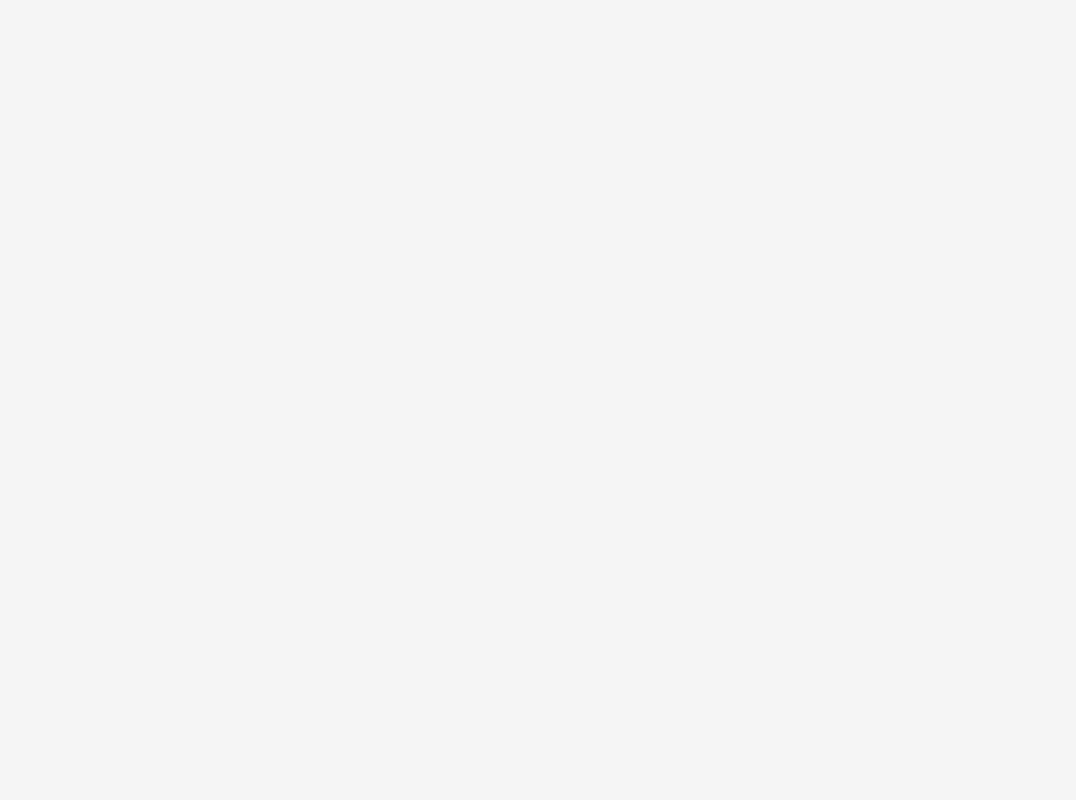
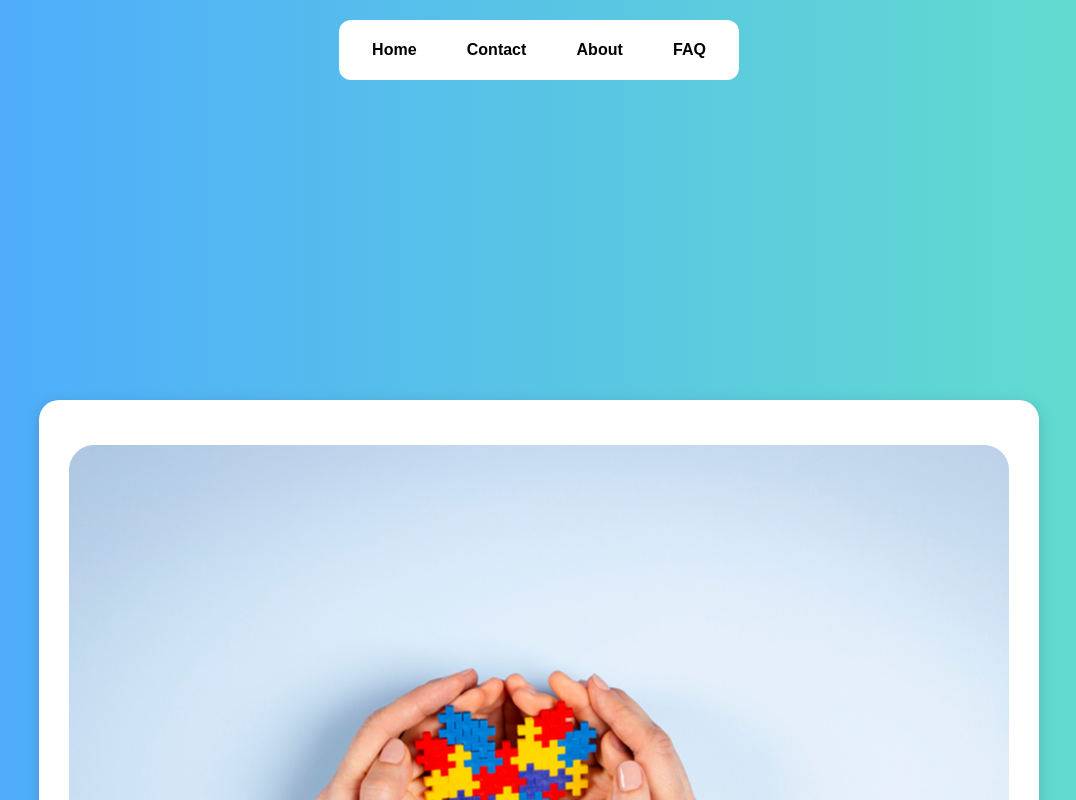
Before and after one commit to pviktorr/react-tcc, a React (Vite) app in the folder reactero/: page /home in a window 1280 px wide. Before the commit this address had no page. Shown: the top 800 px of the page, without its empty margins (101-1177 px from the left). Built offline with nearby package versions, Linux system fonts and the light colour scheme.

Commit message:
Arrumando umas coisinhas da home e a navegação certa (peve)

```diff
--- a/reactero/src/Components/Navbar/Navbar.css
+++ /dev/null
@@ -1,131 +0,0 @@
-*{
-  padding: 0 ;
-  box-sizing: border-box;
-  margin: 0;
-}
-
-.body{
-position: relative;
-}
-
-.navbar {
-  background-color: #2563eb;
-  position: relative;
-
-  top: 20px;
-  left: 50%;
-  transform: translateX(-50%);
-  z-index: 1000;
-  border-radius: 10px;
-  backdrop-filter: blur(10px);
-  box-shadow:
-    0 8px 32px rgba(199, 189, 189, 0.1),
-    0 2px 8px rgba(0, 0, 0, 0.05),
-    inset 0 1px 0 rgba(255, 255, 255, 0.1);
-
-  min-width: 280px;
-  max-width: 90vw;
-  height: auto;
-  min-height: 52px;
-  padding: 10px 16px;
-  justify-content: center;
-}
-
-.navbar-container {
-  display: flex;
-  justify-content: center;
-  align-items: center;
-
-  gap: 4px;
-  width: 100vw;
-  height: 100%;
-}
-
-.nav-item {
-  background: none;
-  border: none;
-  cursor: pointer;
-  padding: 8px 12px;
-  border-radius: 12px;
-  display: flex;
-  flex-direction: column;
-  align-items: center;
-  gap: 2px;
-  transition: all 0.3s cubic-bezier(0.4, 0, 0.2, 1);
-  text-decoration: none;
-  min-width: 60px;
-  flex: 1;
-  max-width: 80px;
-  position: relative;
-}
-
-.nav-item:hover {
-  background-color: rgb(240, 237, 237);
-  transform: translateY(-1px);
-}
-
-.nav-item.active {
-  background-color: rgba(243, 243, 243, 0.336);
-}
-
-.nav-item.active::after {
-  content: '';
-  position: absolute;
-  bottom: -8px;
-  width: 4px;
-  height: 4px;
-  background-color: #ffffff;
-  border-radius: 50%;
-}
-
-.nav-icon {
-  font-size: 1rem;
-  color: #ffffff;
-  filter: brightness(0);
-  transition: transform 0.2s ease;
-  font-weight: 300;
-}
-
-.nav-item:hover .nav-icon {
-  transform: scale(1.1);
-}
-
-.nav-item.active .nav-icon {
-  transform: scale(1.15);
-}
-
-.nav-label {
-  font-size: 0.65rem;
-  font-weight: 600;
-  color: #fdfdfd;
-  letter-spacing: 0.5px;
-  text-transform: uppercase;
-  white-space: nowrap;
-}
-
-.app-content {
-  margin-top: 100px;
-  min-height: calc(100vh - 100px);
-}
-
-/* Responsividade */
-@media (max-width: 768px) {
-  .navbar {
-    width: 95%;
-    max-width: 600px;
-    padding: 6px 12px;
-  }
-
-  .nav-item {
-    padding: 6px 8px;
-    min-width: 50px;
-  }
-
-  .nav-icon {
-    font-size: 1rem;
-  }
-
-  .nav-label {
-    font-size: 0.6rem;
-  }
-}
--- a/reactero/src/Components/Navbar/Navbar.jsx
+++ /dev/null
@@ -1,38 +0,0 @@
-import React from 'react';
-import { useNavigate, useLocation } from 'react-router-dom';
-import './Navbar.css';
-const Navbar = () => {
-  const navigate = useNavigate();
-  const location = useLocation();
-
-  // Itens da navbar baseados nas suas rotas
-  const navItems = [
-    { path: '/home', icon: '🏠', label: 'Home' },
-    { path: '/mobile', icon: '📱', label: 'Sobre'},
-    { path: '/relatorio', icon: '✏️', label: 'Relatório'},
-    { path: '/perfil', icon: '🧑', label: 'Perfil' }
-  ];
-
-  const isActive = (path) => {
-    return location.pathname === path;
-  };
-
-  return (
-    <nav className="navbar">
-      <div className="navbar-container">
-        {navItems.map((item) => (
-          <button
-            key={item.path}
-            className={`nav-item ${isActive(item.path) ? 'active' : ''}`}
-            onClick={() => navigate(item.path)}
-          >
-            <div className="nav-icon">{item.icon}</div>
-            <span className="nav-label">{item.label}</span>
-          </button>
-        ))}
-      </div>
-    </nav>
-  );
-};
-
-export default Navbar;
--- a/reactero/src/pages/Home/Home.css
+++ b/reactero/src/pages/Home/Home.css
@@ -145,3 +145,65 @@
 .home__dot--active {
   all: unset;
 }
+
+/* Navbar SVG animated styles */
+.outline {
+  position: absolute;
+  inset: 0;
+  pointer-events: none;
+}
+
+.rect {
+  transition: 0.3s;
+  stroke: transparent; /* escondido por padrão */
+  stroke-linejoin: round;
+  stroke-linecap: round;
+}
+
+.nav {
+  position: relative;
+  width: 400px;
+  height: 60px;
+  margin: 20px auto;
+}
+
+.container:hover .outline .rect {
+  transition: 0.3s;
+  stroke: #000; /* mostra contorno sólido no hover */
+}
+
+/* Reset quickly when mouse leaves the container to evitar 'rebarba' */
+.container:not(:hover) .outline .rect {
+  transition: 0.2s;
+  stroke: transparent; /* some totalmente ao sair */
+}
+
+.container {
+  position: absolute;
+  inset: 0;
+  background: #fff;
+  display: flex;
+  flex-direction: row;
+  justify-content: space-around;
+  align-items: center;
+  padding: 0.5em;
+  border-radius: 12px; /* cantos combinando com o SVG */
+  overflow: hidden; /* evita vazamentos do stroke nas bordas */
+}
+
+.btn {
+  padding: 0.5em 1.5em;
+  color: #000;
+  font-weight: 700;
+  cursor: pointer;
+  transition: 0.1s;
+}
+
+.btn:hover {
+  background: #fff3;
+}
+
+/* Comportamento uniforme para qualquer botão */
+.btn:hover ~ .outline .rect {
+  stroke: #000;
+}
--- a/reactero/src/pages/Home/Home.jsx
+++ b/reactero/src/pages/Home/Home.jsx
@@ -28,24 +28,34 @@ function Home() {
 
   return (
     <div className="home__root">
-      {/* Navbar */}
-      <header className="navbar">
-        <ul>
-          <li>
-            <Link to="/">
-              <span>Home</span>
-            </Link>
-          </li>
-          <li>
-            <Link to="/perfil">
-              <span>Perfil</span>
-            </Link>
-          </li>
-          <li className="logo">
-            <img src={logo} alt="Logo" />
-          </li>
-        </ul>
-      </header>
+      {/* Navbar animada com SVG */}
+      <div className="nav">
+        <div className="container">
+          <div className="btn">Home</div>
+          <div className="btn">Contact</div>
+          <div className="btn">About</div>
+          <div className="btn">FAQ</div>
+          <svg
+            className="outline"
+            overflow="visible"
+            width="400"
+            height="60"
+            viewBox="0 0 400 60"
+            xmlns="http://www.w3.org/2000/svg"
+          >
+            <rect
+              className="rect"
+              pathLength="100"
+              x="0"
+              y="0"
+              width="400"
+              height="60"
+              fill="transparent"
+              strokeWidth="5"
+            ></rect>
+          </svg>
+        </div>
+      </div>
 
       {/* Slideshow */}
       <main className="slideshow-container">
--- a/reactero/src/pages/Login/Login.jsx
+++ b/reactero/src/pages/Login/Login.jsx
@@ -33,19 +33,46 @@ const Login = () => {
     setError('');
 
     try {
+      const email = (formData.email || '').trim();
+      const senha = (formData.senha || '').trim();
+      const emailRegex = /^[^\s@]+@[^\s@]+\.[^\s@]+$/;
+      if (!email || !senha) {
+        setLoading(false);
+        setError('Preencha email e senha.');
+        return;
+      }
+      if (!emailRegex.test(email)) {
+        setLoading(false);
+        setError('Informe um e-mail válido.');
+        return;
+      }
+      if (senha.length < 6) {
+        setLoading(false);
+        setError('A senha deve ter ao menos 6 caracteres.');
+        return;
+      }
       // FETCH PARA API DE LOGIN
       const response = await fetch('http://localhost:8080/v1/teajuda/usuario/login', {
         method: 'POST',
         headers: {
           'Content-Type': 'application/json',
+          'Accept': 'application/json',
         },
         body: JSON.stringify({
-          email: formData.email,
-          senha: formData.senha
+          email,
+          senha,
+          password: senha,
+          login: email
         })
       });
 
-      const data = await response.json();
+      const contentType = response.headers.get('content-type') || '';
+      let data;
+      try {
+        data = contentType.includes('application/json') ? await response.json() : await response.text();
+      } catch (_) {
+        data = null;
+      }
 
       if (response.ok) {
         // Login bem-sucedido
@@ -53,10 +80,11 @@ const Login = () => {
         localStorage.setItem('token', data.token);
         alert('Login realizado com sucesso!');
         // Redirecionar para home
-        window.location.href = '/';
+        window.location.href = '/home';
       } else {
         // Erro do servidor
-        setError(data.message || 'Erro ao fazer login');
+        const serverMsg = (data && data.message) ? data.message : (typeof data === 'string' ? data : 'Erro ao fazer login');
+        setError(serverMsg);
       }
     } catch (err) {
       // Erro de rede
@@ -65,10 +93,6 @@ const Login = () => {
     } finally {
       setLoading(false);
     }
-  };
-  const handleGoogleLogin = () => {
-    // Integração com Google (exemplo)
-    window.location.href = 'https://sua-api.com/auth/google';
   };
 
   const handleEsqueciSenha = () => {
--- a/reactero/src/pages/NovaSenha/Novasenha.jsx
+++ b/reactero/src/pages/NovaSenha/Novasenha.jsx
@@ -31,6 +31,10 @@ const NovaSenha = () => {
     }
     if (novaSenha !== confirmarSenha) {
       alert('As senhas não coincidem.');
+      return;
+    }
+    if (novaSenha.length < 6) {
+      alert('A nova senha deve ter ao menos 6 caracteres.');
       return;
     }
 
--- a/reactero/src/router.jsx
+++ b/reactero/src/router.jsx
@@ -15,8 +15,9 @@ function AppRoutes() {
       <>
         <Routes>
           {/* Rota padrão */}
-          <Route path="/" element={<Home />} />
+          <Route path="/" element={<Inicio />} />
           <Route path="/inicio" element={<Inicio />} />
+          <Route path="/home" element={<Home />} />
           <Route path="/perfil" element={<Perfil />} />
 
           {/* Demais rotas */}
```
